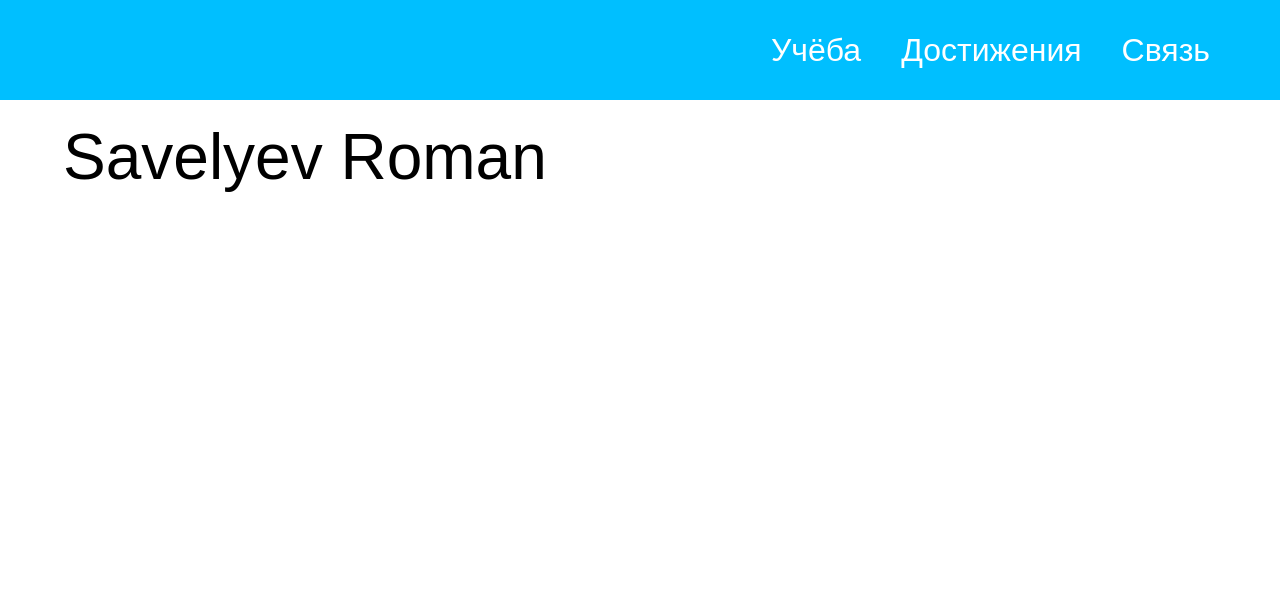
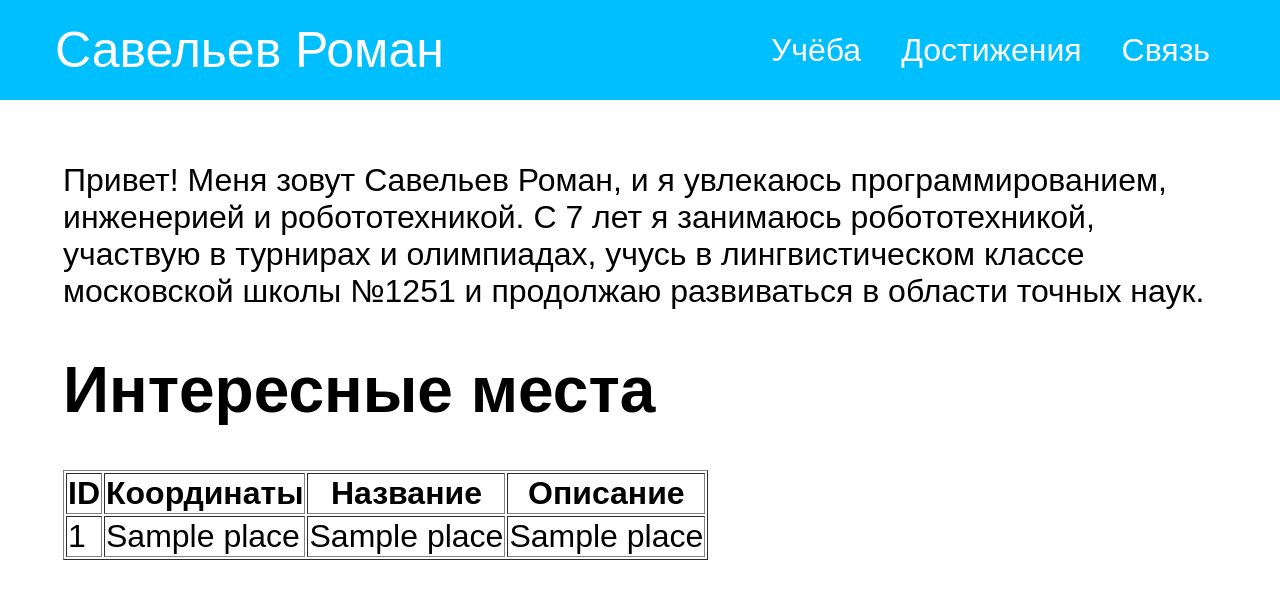
Before and after one commit to Sadler-84/Portfolio, a Flask app: template cgi-bin/templates/main.html in a window 1280 px wide. Shown: the top 599 px of the page. Run offline with Flask 3, Linux system fonts and the light colour scheme; the template is opened without the code that fills it: most values are stand-ins (such as "Sample title", 1, 10 or a date in 2020); parts of the project's set-up code (start-up, migrations or seed data) failed here and were passed over.

Commit message:
Now a BD is added, I can add some good places and we can see it in a table. Also, it automatically adds pictures from API Yandex Maps taking coordinates from BD.

```diff
--- /dev/null
+++ b/cgi-bin/data/__all_models.py
@@ -0,0 +1 @@
+from . import places
--- a/cgi-bin/main.py
+++ b/cgi-bin/main.py
@@ -1,14 +1,111 @@
 from flask import Flask, render_template
+from data import db_session
+from data.places import Places
+import sqlite3
+import requests
+import io
+import shutil
+import os
+from urllib.parse import urlencode
 
 app = Flask(__name__)
 app.config['SECRET_KEY'] = "sadler_portfolio"
 
+
+
+def get_images():
+    # информация для API Yandex Maps
+    API_KEY = ""
+
+    folder_path = "static/img"
+
+    # Удаление старых изображений
+    for filename in os.listdir(folder_path):
+        file_path = os.path.join(folder_path, filename)
+        try:
+            if os.path.isfile(file_path):
+                os.unlink(file_path)
+        except Exception as e:
+            print(f"Ошибка при удалении {file_path}: {e}")
+
+    # Подключение к базе данных
+    conn = sqlite3.connect('db/blogs.db')
+    cursor = conn.cursor()
+
+    # Получение количества записей в таблице places
+    cursor.execute("SELECT COUNT(*) FROM places")
+    total_records = cursor.fetchone()[0]
+
+    for i in range(1, total_records + 1):
+        cursor.execute("SELECT coord FROM places WHERE id = ?", (i,))
+        record = cursor.fetchone()
+        if record:
+            try:
+                coord_str = record[0]  # строка вида "84.947649, 56.484645"
+                longitude, latitude = coord_str.split(", ")
+
+                # Параметры запроса к Yandex Static Maps API
+                params = {
+                    'll': f"{longitude},{latitude}",
+                    'z': 12,
+                    'size': "650,450",
+                    'l': 'map',
+                    'apikey': API_KEY
+                }
+
+                url = f"https://static-maps.yandex.ru/1.x/?{urlencode(params)}"
+                response = requests.get(url, stream=True)
+
+                if response.status_code == 200:
+                    filename = os.path.join(folder_path, f"map_{i}.png")
+                    with open(filename, 'wb') as out_file:
+                        shutil.copyfileobj(response.raw, out_file)
+                    print(f"Сохранена карта для места {i}: {filename}")
+                else:
+                    print(f"Ошибка загрузки карты для места {i}: код {response.status_code}")
+
+            except Exception as e:
+                print(f"Ошибка при обработке места {i}: {e}")
+
+    conn.close()
+
+
+
 @app.route("/")
 @app.route("/main")
 def index():
-    return render_template('main.html')
+    conn = sqlite3.connect('db/blogs.db')
+    cursor = conn.cursor()
+    cursor.execute("SELECT id, coord, name, description FROM places")
+    places = cursor.fetchall()
+    conn.close()
+    return render_template('main.html', places=places)
+
+
+def main():
+    db_session.global_init("db/blogs.db")
+    get_images()
+    app.run(port=8080)
+
+
+    # Изначальное добавление в БД значимых мест
+
+    # place = Places()
+    # place.name = "Томск - RoboCup"
+    # place.coord = "84.947649, 56.484645"
+    # place.description = "В Томске проводились крупные соревнования RoboCup в которых я со своей командой принял участие."
+    # place2 = Places()
+    # place2.name = "Сириус - T2C"
+    # place2.coord = "39.950671, 43.414729"
+    # place2.description = """В Сириусе проходили ежегодные соревнования T2C в которых альянсы решают разные задачи"""
+    # db_sess = db_session.create_session()
+    # db_sess.add(place)
+    # db_sess.add(place2)
+    # db_sess.commit()
+
+    # Позднее при развитии проекта можно будет добавлять новые значимые места
 
 
 
 if __name__ == '__main__':
-    app.run()
+    main()
--- a/cgi-bin/static/css/style.css
+++ b/cgi-bin/static/css/style.css
@@ -16,15 +16,31 @@
     height: 100%;
     margin: 0 auto;
     display: flex;
-    justify-content: flex-end;
+    justify-content: space-between;
     align-items: center;
+    gap: 10px;
+    color: white;
+    font-family: 'Arial', sans-serif;
+}
+
+.header-navigation p {
+    display: flex;
+    align-self: center;
+    margin-right: auto;
+    font-size: 50px;
+    margin: 0;
+    padding: 0;
+}
+
+.nav-links {
+    display: flex;
     gap: 10px;
 }
 
 .header-navigation a {
     color: white;
+    font-family: 'Arial', sans-serif;
     text-decoration: none;
-    font-family: 'Arial', sans-serif;
     font-size: 32px;
     padding: 10px 15px;
     transition: color 0.3s;
@@ -38,9 +54,10 @@
 }
 
 .content {
-    padding: 0 55px;
-    max-width: 1280px;
+    padding: 10px 55px;
+    max-width: 1200px;
     margin: 120px auto 0;
     font-family: 'Arial', sans-serif;
     display: block;
+    font-size: 32px;
 }
--- a/cgi-bin/templates/main.html
+++ b/cgi-bin/templates/main.html
@@ -10,14 +10,41 @@
   <header>
     <div class="header-fluid">
       <nav class="header-navigation">
-        <a href="#studing">Учёба</a>
-        <a href="#achievments">Достижения</a>
-        <a href="#communication">Связь</a>
+        <p>Савельев Роман</p>
+        <div class="nav-links">
+          <a href="#studing">Учёба</a>
+          <a href="#achievments">Достижения</a>
+          <a href="#communication">Связь</a>
+        </div>
       </nav>
     </div>
   </header>
   <div class="content">
-    <p style="font-size: 64px">Savelyev Roman</p>
+    <p>Привет! Меня зовут Савельев Роман, и я увлекаюсь программированием, инженерией и робототехникой.
+      С 7 лет я занимаюсь робототехникой, участвую в турнирах и олимпиадах, учусь в лингвистическом
+      классе московской школы №1251 и продолжаю развиваться в области точных наук.
+    </p>
+    <h1>Интересные места</h1>
+    <table border="1">
+        <thead>
+            <tr>
+                <th>ID</th>
+                <th>Координаты</th>
+                <th>Название</th>
+                <th>Описание</th>
+            </tr>
+        </thead>
+        <tbody>
+            {% for place in places %}
+            <tr>
+                <td>{{ place[0] }}</td>
+                <td>{{ place[1] }}</td>
+                <td>{{ place[2] }}</td>
+                <td>{{ place[3] }}</td>
+            </tr>
+            {% endfor %}
+        </tbody>
+    </table>
   </div>
 
 </body>
```
Also changed, not shown: cgi-bin/data/db_session.py (added, +30 -0 lines), cgi-bin/data/places.py (added, +11 -0 lines), cgi-bin/db/blogs.db (added).
